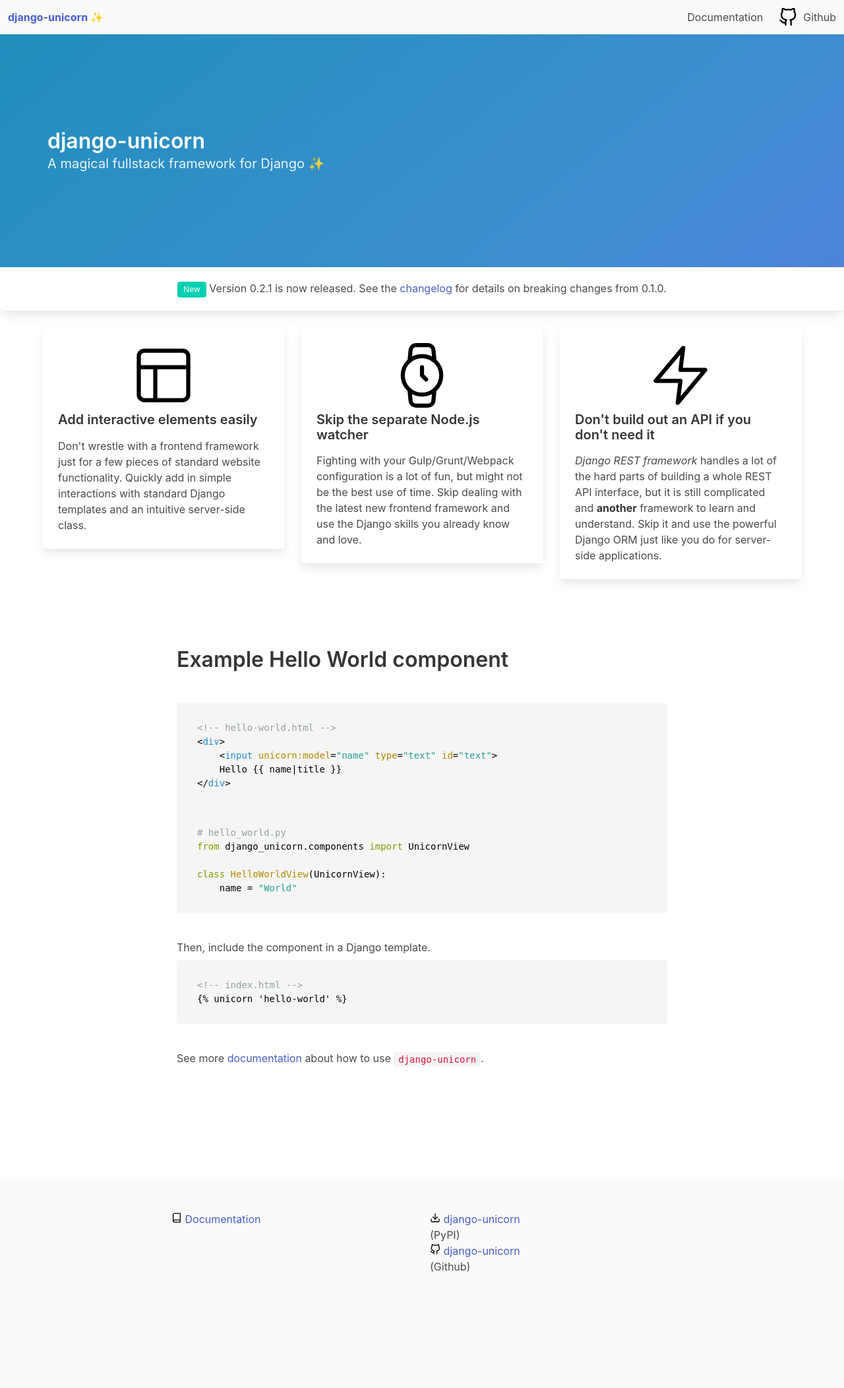
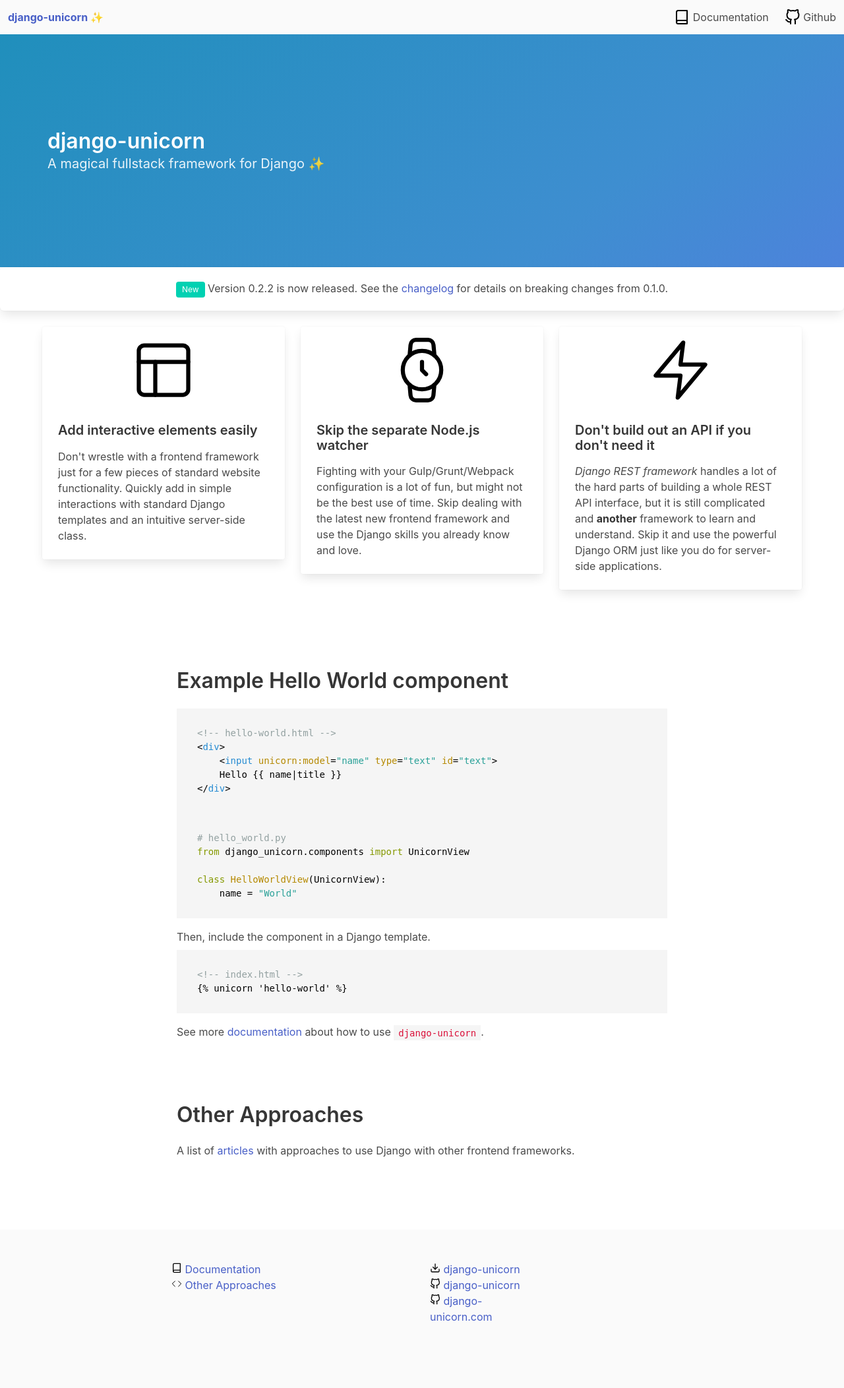
Before and after one commit to adamghill/django-unicorn.com, a Django app: template www/templates/www/index.html in a window 1280 px wide. Shown: the whole page at 66% size. Before the commit the page ends 1928 px from the top, so only its background shows below. Run offline with Django 3.2, Linux system fonts and the light colour scheme; the template is opened without the code that fills it, so the values that code supplies are empty; some libraries are stand-ins or nearby versions.

Commit message:
Add changes for 0.2.2. Add articles.

```diff
--- a/www/templates/www/bases/base.html
+++ b/www/templates/www/bases/base.html
@@ -45,10 +45,10 @@
 
             <div class="navbar-end">
                 <a class="navbar-item" href="{% url 'www:documentation' %}">
-                    Documentation
+                    <img src="{% static 'img/book.svg' %}" style="max-height: 1.5em;" />&nbsp;Documentation
                 </a>
                 <a class="navbar-item" href="https://github.com/adamghill/django-unicorn/">
-                    <img src="{% static 'img/github.svg' %}" style="max-height: 1.75rem;" />&nbsp;&nbsp;Github
+                    <img src="{% static 'img/github.svg' %}" style="max-height: 1.5em;" />&nbsp;Github
                 </a>
             </div>
         </div>
@@ -58,6 +58,41 @@
         {% block sidebar %}{% endblock sidebar %}
 
         {% block content %}{% endblock content %}
+
+        <footer class="footer mt-12">
+            <div class="container">
+                <div class="columns">
+                    <div class="column is-2 is-offset-2">
+                        <ul>
+                            <li>
+                                <img src="{% static 'img/book.svg' %}" style="max-height: 1em;" />
+                                <a href="{% url 'www:documentation' %}">Documentation</a>
+                            </li>
+                            <li>
+                                <img src="{% static 'img/code.svg' %}" style="max-height: 1em;" />
+                                <a href="{% url 'www:articles' %}">Other Approaches</a>
+                            </li>
+                        </ul>
+                    </div>
+                    <div class="column is-2 is-offset-2">
+                        <ul>
+                            <li>
+                                <img src="{% static 'img/download.svg' %}" style="max-height: 1em;" />
+                                <a href="https://pypi.org/project/django-unicorn/">django-unicorn</a>
+                            </li>
+                            <li>
+                                <img src="{% static 'img/github.svg' %}" style="max-height: 1em;" />
+                                <a href="https://github.com/adamghill/django-unicorn">django-unicorn</a>
+                            </li>
+                            <li>
+                                <img src="{% static 'img/github.svg' %}" style="max-height: 1em;" />
+                                <a href="https://github.com/adamghill/django-unicorn.com">django-unicorn.com</a>
+                            </li>
+                        </ul>
+                    </div>
+                </div>
+            </div>
+        </footer>
     </main>
 </body>
 
--- a/www/templates/www/documentation/changelog.html
+++ b/www/templates/www/documentation/changelog.html
@@ -8,6 +8,9 @@
         <h1>
             Changelog
         </h1>
+
+        <h3>0.2.2</h3>
+        Set default <code>template_name</code> if it's missing in component.
 
         <h3>0.2.1</h3>
         Fix <code>startunicorn</code> Django management command.
--- a/www/templates/www/index.html
+++ b/www/templates/www/index.html
@@ -12,6 +12,10 @@
     .hljs {
         background: transparent !important;
         color: #000 !important;
+    }
+
+    .mt-12 {
+        margin-top: 6rem;
     }
 </style>
 {% endcompress %}
@@ -33,18 +37,19 @@
 
 <div class="box cta">
     <p class="has-text-centered">
-        <span class="tag is-primary">New</span> Version 0.2.1 is now released. See the <a
+        <span class="tag is-primary">New</span> Version 0.2.2 is now released. See the <a
             href="{% url 'www:documentation' 'changelog' %}">changelog</a> for details on breaking changes from 0.1.0.
     </p>
 </div>
+
 <section class="container">
     <div class="columns features">
         <div class="column is-4">
             <div class="card is-shady">
                 <div class="card-image has-text-centered">
-                    <img src="{% static 'img/layout.svg' %}" style="padding-top: 1.5em;">
+                    <img src="{% static 'img/layout.svg' %}" class="pt-4">
                 </div>
-                <div class="card-content" style="padding-top: 0;">
+                <div class="card-content">
                     <div class="content">
                         <h4>Add interactive elements easily</h4>
                         <p>
@@ -59,9 +64,9 @@
         <div class="column is-4">
             <div class="card is-shady">
                 <div class="card-image has-text-centered">
-                    <img src="{% static 'img/watch.svg' %}" style="padding-top: 1.5em;">
+                    <img src="{% static 'img/watch.svg' %}" class="pt-4">
                 </div>
-                <div class="card-content" style="padding-top: 0;">
+                <div class="card-content">
                     <div class="content">
                         <h4>Skip the separate Node.js watcher</h4>
                         <p>
@@ -76,9 +81,9 @@
         <div class="column is-4">
             <div class="card is-shady">
                 <div class="card-image has-text-centered">
-                    <img src="{% static 'img/zap.svg' %}" style="padding-top: 1.5em;">
+                    <img src="{% static 'img/zap.svg' %}" class="pt-4">
                 </div>
-                <div class="card-content" style="padding-top: 0;">
+                <div class="card-content">
                     <div class="content">
                         <h4>Don't build out an API if you don't need it</h4>
                         <p>
@@ -93,9 +98,9 @@
         </div>
     </div>
 
-    <div class="intro column is-8 is-offset-2" style="margin-top: 5em;">
-        <h2 class="title">Example Hello World component</h2><br>
-        <!-- <p class="subtitle">Watch the magic unfold...</p> -->
+    <div class="intro column is-8 is-offset-2 mt-12">
+        <div>
+            <h2 class="title">Example Hello World component</h2>
 
             {% verbatim %}
             <pre data-lang="html"><code class="language-html">&lt;!-- hello-world.html --&gt;
@@ -114,7 +119,8 @@ class HelloWorldView(UnicornView):
             {% endverbatim %}
 
         </div>
-    <div class="intro column is-8 is-offset-2" style="margin-top: 1em;">
+
+        <div class="mt-4">
             <p style="margin-bottom: .5em;">
                 Then, include the component in a Django template.
             </p>
@@ -125,43 +131,22 @@ class HelloWorldView(UnicornView):
             {% endverbatim %}
         </div>
 
-    <div class="intro column is-8 is-offset-2" style="margin-top: 1em; margin-bottom: 10em;">
+        <div class="mt-4">
             <p>
                 See more <a href="{% url 'www:documentation' %}">documentation</a> about how to use
                 <code>django-unicorn</code>.
             </p>
         </div>
+
+        <div class="mt-12">
+            <h2 class="title">Other Approaches</h2>
+
+            <p>
+                A list of <a href="{% url 'www:articles' %}">articles</a> with approaches to use Django with other
+                frontend frameworks.
+            </p>
+        </div>
+    </div>
 </section>
 
-<footer class="footer">
-    <div class="container">
-        <div class="columns">
-            <div class="column is-2 is-offset-2">
-                <ul>
-                    <li>
-                        <img src="{% static 'img/book.svg' %}" style="max-height: 1em;" />
-                        <a href="{% url 'www:documentation' %}">Documentation</a>
-                    </li>
-                </ul>
-            </div>
-            <div class="column is-2 is-offset-2">
-                <ul>
-                    <li>
-                        <img src="{% static 'img/download.svg' %}" style="max-height: 1em;" />
-                        <a href="https://pypi.org/project/django-unicorn/">django-unicorn</a> (PyPI)
-                    </li>
-                    <li>
-                        <img src="{% static 'img/github.svg' %}" style="max-height: 1em;" />
-                        <a href="https://github.com/adamghill/django-unicorn">django-unicorn</a> (Github)
-                    </li>
-                    <!-- <li>
-                        <img src="{% static 'img/github.svg' %}" style="max-height: 1em;" />
-                        <a href="https://github.com/adamghill/django-unicorn.com">django-unicorn.com</a>
-                    </li> -->
-                </ul>
-            </div>
-        </div>
-    </div>
-</footer>
-
 {% endblock content %}
--- a/www/urls.py
+++ b/www/urls.py
@@ -6,6 +6,7 @@ app_name = "www"
 
 urlpatterns = [
     path("", views.index, name="index"),
+    path("articles", views.articles, name="articles"),
     path("documentation", views.documentation, name="documentation"),
     re_path(
         r"^documentation/(?P<name>[\w/]+)$", views.documentation, name="documentation",
--- a/www/views.py
+++ b/www/views.py
@@ -7,6 +7,11 @@ def index(request):
     return {}
 
 
+@render_to("www/articles.html")
+def articles(request):
+    return {}
+
+
 def documentation(request, name="introduction"):
     template_name = f"www/documentation/{name}.html"
     return render(request, template_name)
```
Also changed, not shown: www/templates/www/articles.html (added, +50 -0 lines), www/templates/www/documentation/components/advanced.html (+20 -3 lines), static/img/code.svg (added). Lines whose indentation alone changed are shown as unchanged.
